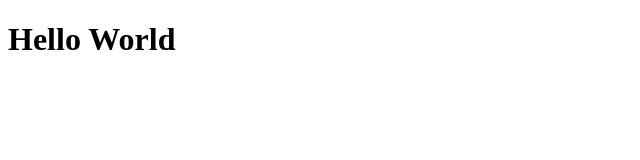
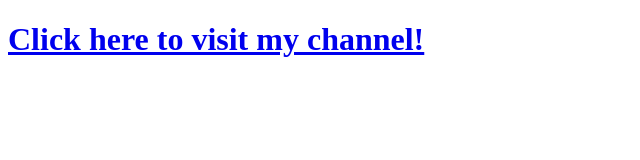
Before and after one commit to kaleighcamp/kaleighcamp.github.io, a plain HTML site: page index.html in a window 1280 px wide. Shown: the whole page, without its empty margins (0-640 px from the left). Drawn offline with Linux system fonts and the light colour scheme.

Commit message:
added channel

```diff
--- a/index.html
+++ b/index.html
@@ -1,11 +1,8 @@
 <!DOCTYPE html>
 <html>
 <body>
-<h1>Hello World</h1>
+<h1><a href="https://www.youtube.com/channel/UCb7Ou8hu0RtPVMJAqlXW8vA?view_as=subscriber">Click here to visit my channel!</h1>
 <p>
-
-<script src="http://www.gmodules.com/ig/ifr?url=http://www.google.com/ig/modules/youtube.xml&amp;up_channel=girlmessiah&amp;synd=open&amp;w=320&amp;h=390&amp;title=&amp;border=%23ffffff%7C3px%2C1px+solid+%23999999&amp;output=js"></script>
-
 </p>
 </body>
 </html>
```
